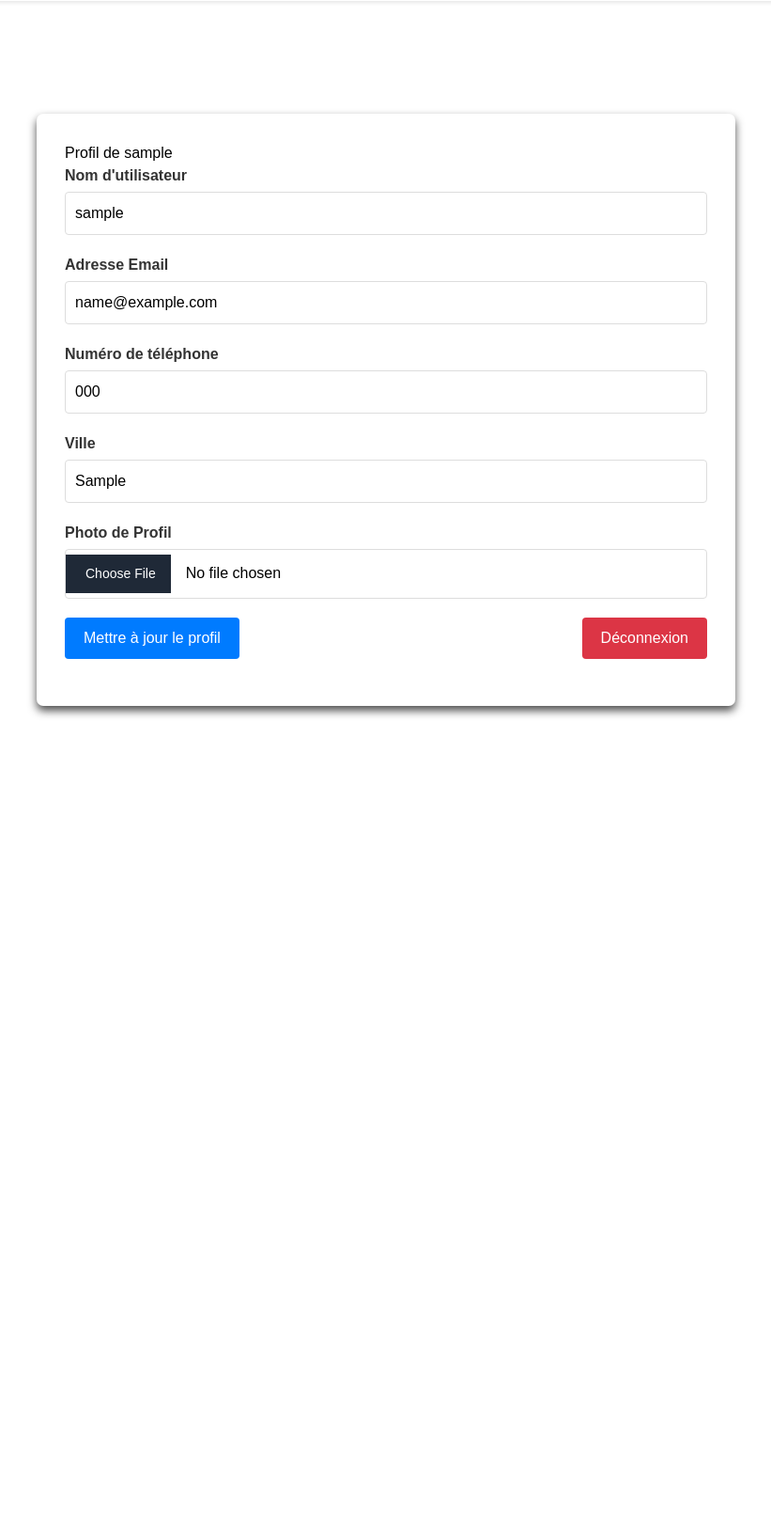
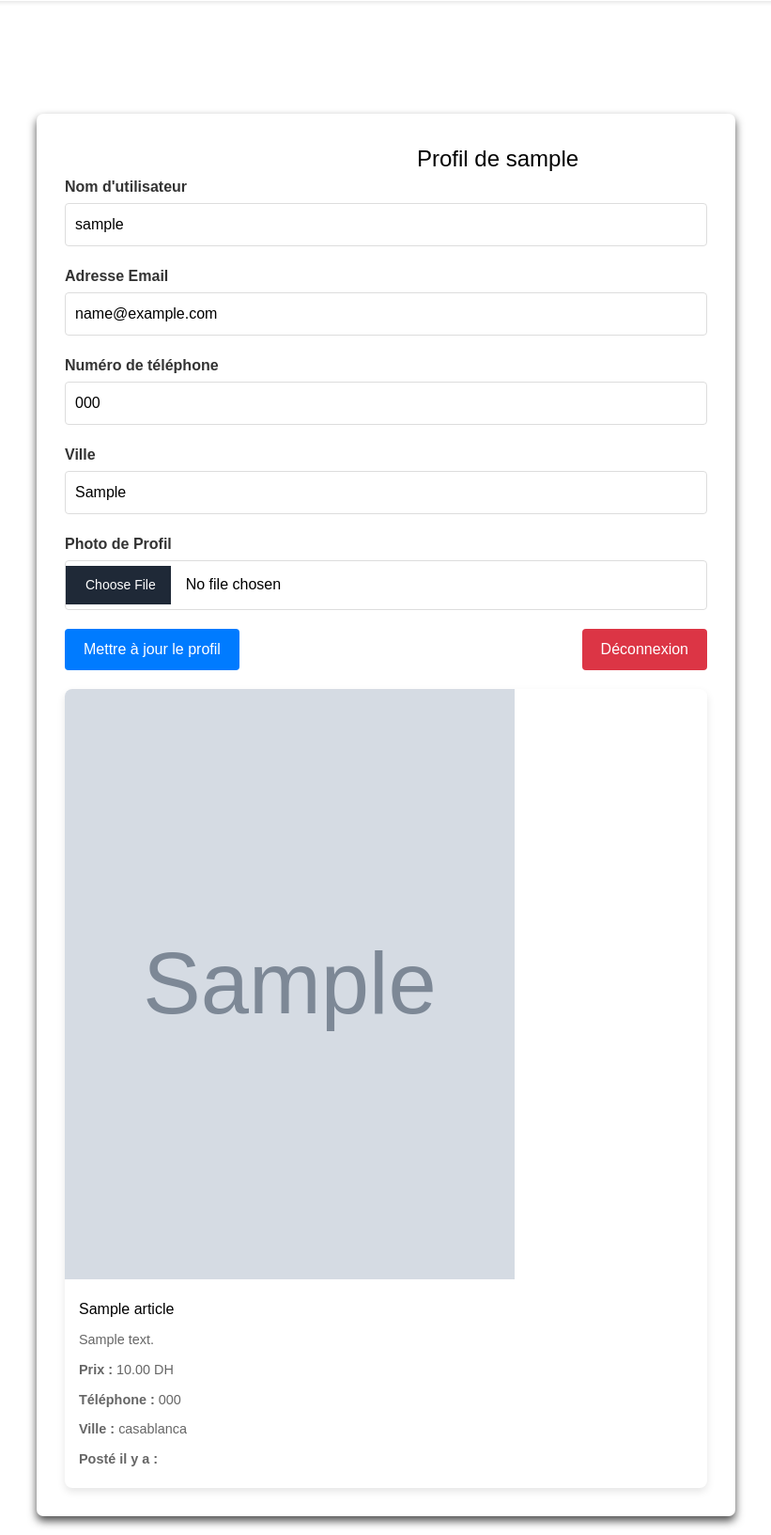
Before and after one commit to letus101/AdsBroker, a Django app: page /profile/ in a window 1280 px wide. Shown: the part 319-1952 px from the top of the page at 94% size, without its empty margins (229-1050 px from the left). Before the commit the page ends 1082 px from the top, so only its background shows below. Run offline with Django 5.2, Linux system fonts and the light colour scheme; a user stored in the database is signed in; tables that the repository leaves empty hold one stand-in row (values such as "Sample post"); grey boxes marked "Sample" are stand-in pictures; style sheets or scripts are compiled from the project's sources; some libraries are stand-ins or nearby versions.

Commit message:
hakim_app

```diff
--- a/user_management/templates/profile.html
+++ b/user_management/templates/profile.html
@@ -4,7 +4,7 @@
 
 {% block content %}
 <div class="container">
-    <h1>Profil de {{ user.username }}</h1>
+    <h1 class="nom_user">Profil de {{ user.username }}</h1>
     <form method="post" enctype="multipart/form-data">
         {% csrf_token %}
         <div class="form-group">
@@ -32,9 +32,73 @@
             <a href="{% url 'deconnexion' %}" class="btn btn-danger">Déconnexion</a>
         </div>
     </form>
+    <div class="articles-container">
+        {% for article in articles %}
+        <div class="article-card">
+            <img src="{{ article.photo1.url }}" alt="{{ article.name }}" class="article-photo">
+            <div class="article-info">
+                <h2>{{ article.name }}</h2>
+                <p>{{ article.description }}</p>
+                <p><strong>Prix :</strong> {{ article.price }} DH</p>
+                <p><strong>Téléphone :</strong> {{ article.phone_number }}</p>
+                <p><strong>Ville :</strong> {{ article.ville }}</p>
+                <p><strong>Posté il y a :</strong> {{ article.created|timesince }}</p>
+            </div>
+        </div>
+        {% empty %}
+            <p>Aucun article publié.</p>
+        {% endfor %}
+    </div>
 </div>
 
 <style>
+
+    .articles-container {
+        display: flex;
+        flex-wrap: wrap;
+        justify-content: space-between;
+        margin: -10px; /* Ajuste l'espacement négatif pour compenser la marge des cartes */
+    }
+
+    .article-card {
+        flex: 1 1 30%; /* Chaque carte prendra environ un tiers de l'espace disponible */
+        margin: 10px; /* Espacement autour de chaque carte */
+        box-shadow: 0 4px 8px rgba(0, 0, 0, 0.1); /* Ombre douce pour la définition */
+        background: #ffffff; /* Arrière-plan blanc pour les cartes */
+        border-radius: 8px; /* Coins arrondis */
+        overflow: hidden; /* Garde tout contenu interne à l'intérieur des coins arrondis */
+        display: flex;
+        flex-direction: column;
+    }
+
+    .article-photo {
+        width: 70%; /* S'assure que la photo couvre toute la largeur de la carte */
+        height: auto;
+        aspect-ratio: 8 / 10.5; /* Ratio fixe pour les images */
+    }
+
+    .article-info {
+        padding: 15px;
+        text-align: left;
+        display: flex;
+        flex-direction: column;
+        justify-content: space-between;
+        flex-grow: 1; /* Permet aux informations de remplir l'espace restant dans la carte */
+    }
+
+    .article-info h2, .article-info p {
+        margin: 5px 0;
+    }
+
+    .article-info p {
+        font-size: 0.9em; /* Taille de police légèrement plus petite pour les détails */
+        color: #666; /* Couleur de texte plus douce pour améliorer la lisibilité */
+    }
+
+    .nom_user{
+        font-size:24px;
+        margin-left : 375px;
+    }
     .container {
         width: 60%;
         margin: 0 auto;
--- a/user_management/views.py
+++ b/user_management/views.py
@@ -1,5 +1,7 @@
 from django.shortcuts import render, redirect
 from django.contrib.auth.forms import UserCreationForm
+
+from Articles.models import Article
 from .form import CustomUserCreationForm, UserProfileForm
 from django.contrib.auth import login, authenticate, logout
 from django.contrib import messages
@@ -46,23 +48,22 @@
 @login_required
 def profile(request):
     user_profile, created = UserProfile.objects.get_or_create(user=request.user)
+    articles = Article.objects.filter(author=request.user)
+
+    user_form = CustomUserChangeForm(instance=request.user)
+    profile_form = UserProfileForm(instance=user_profile)
 
     if request.method == 'POST':
         user_form = CustomUserChangeForm(request.POST, instance=request.user)
         profile_form = UserProfileForm(request.POST, request.FILES, instance=user_profile)
-
         if user_form.is_valid() and profile_form.is_valid():
             user_form.save()
             profile_form.save()
             messages.success(request, 'Profil mis à jour avec succès.')
-            return redirect('profile')  # Redirection après la mise à jour
-        else:
-            messages.error(request, 'Erreur lors de la mise à jour du profil.')
-    else:
-        user_form = CustomUserChangeForm(instance=request.user)
-        profile_form = UserProfileForm(instance=user_profile)
+            return redirect('profile')  # Vérifiez le nom de l'URL du profil
 
     return render(request, 'profile.html', {
         'user_form': user_form,
-        'profile_form': profile_form
+        'profile_form': profile_form,
+        'articles': articles
     })
```
